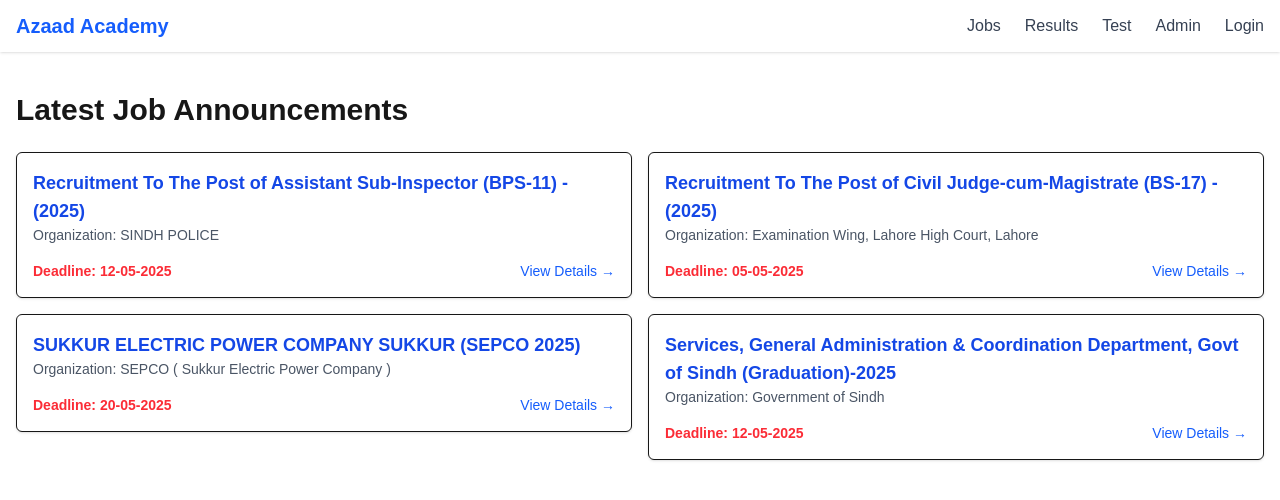
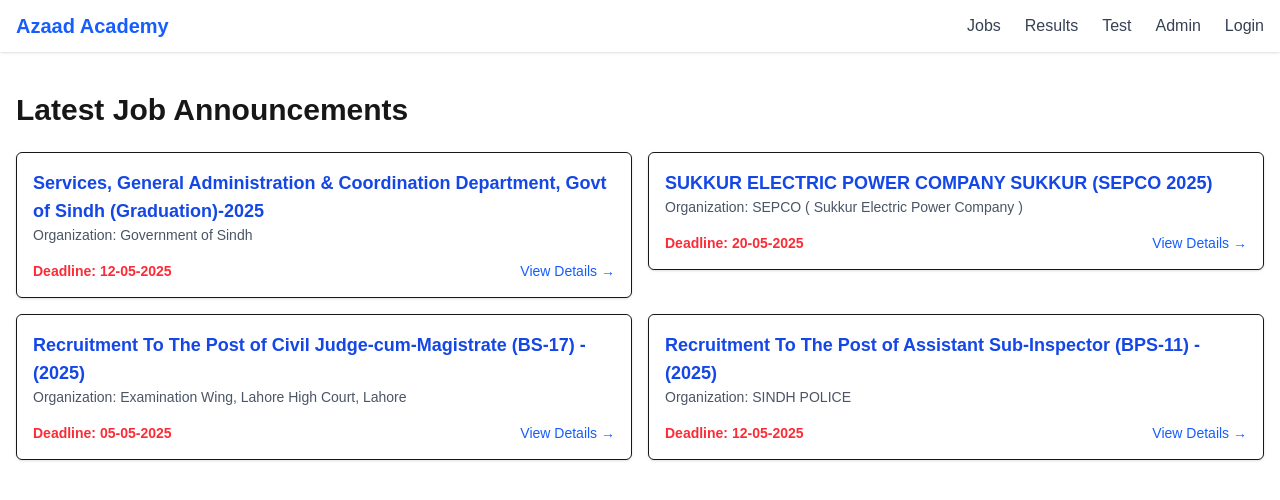
Before and after one commit to RAQEEB212/AZAAD_ACADEMY, a Next.js app: page /jobs in a window 1280 px wide. Shown: the top 500 px of the page. Built offline with nearby package versions, Linux system fonts and the light colour scheme; no server answers.

Commit message:
jobs in reverse order

```diff
--- a/src/app/jobs/page.tsx
+++ b/src/app/jobs/page.tsx
@@ -1,12 +1,12 @@
 import JobCard from '@/components/JobCard';
-import { jobs } from '../../data /jobs';
+import { jobs } from '../../data /jobs'; // (I also fixed your typo in the import path)
 
 export default function JobsPage() {
     return (
         <div className="max-w-7xl mx-auto px-4 py-10">
             <h1 className="text-3xl font-bold mb-6">Latest Job Announcements</h1>
             <div className="grid grid-cols-1 md:grid-cols-2 gap-4">
-                {jobs.map((job) => (
+                {jobs.slice(0).reverse().map((job) => (
                     <JobCard
                         key={job.id}
                         id={job.id}
```
